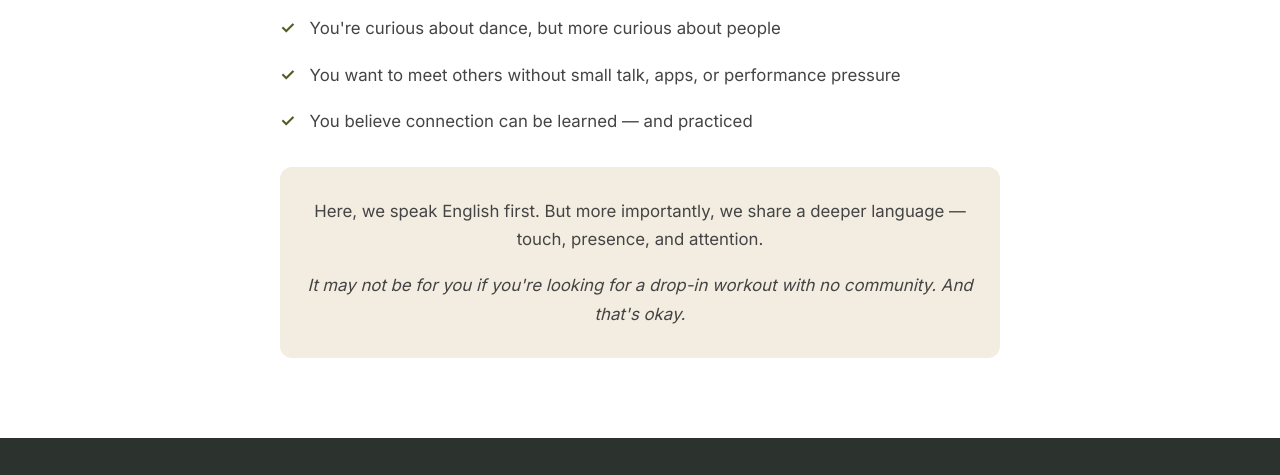
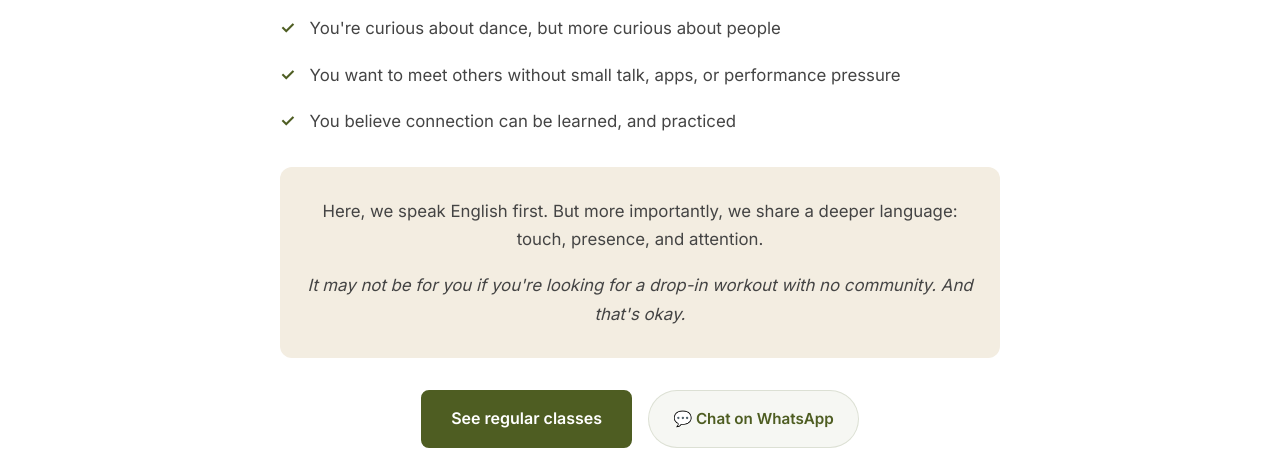
Before and after one commit to VangelisTheodorakis/tango-garden-website, an Astro site: page /pages/the-garden in a window 1280 px wide. Shown: the part 5302-5777 px from the top of the page. Built offline with nearby package versions, Linux system fonts and the light colour scheme; Astro itself is replaced by a stand-in of ours.

Commit message:
Add classes/WhatsApp CTA to the new "Is This For You" section
Also clean the em dashes introduced with it.

Co-Authored-By: Claude Sonnet 5 <noreply@anthropic.com>

```diff
--- a/src/pages/pages/the-garden.astro
+++ b/src/pages/pages/the-garden.astro
@@ -119,11 +119,15 @@ import BaseLayout from '../../layouts/BaseLayout.astro';
       <li>You're comfortable in English, or want a space where language isn't a barrier</li>
       <li>You're curious about dance, but more curious about people</li>
       <li>You want to meet others without small talk, apps, or performance pressure</li>
-      <li>You believe connection can be learned — and practiced</li>
+      <li>You believe connection can be learned, and practiced</li>
     </ul>
     <div class="garden-fit-note">
-      <p>Here, we speak English first. But more importantly, we share a deeper language — touch, presence, and attention.</p>
+      <p>Here, we speak English first. But more importantly, we share a deeper language: touch, presence, and attention.</p>
       <p class="garden-fit-note-italic">It may not be for you if you're looking for a drop-in workout with no community. And that's okay.</p>
+    </div>
+    <div class="garden-fit-cta">
+      <a href="/pages/beginner-course" class="btn-primary">See regular classes</a>
+      <a href="https://wa.me/491602368723?text=Hi!%20I%20have%20a%20question%20before%20joining..." class="btn-ghost">💬 Chat on WhatsApp</a>
     </div>
   </div>
 </section>
@@ -474,6 +478,13 @@ import BaseLayout from '../../layouts/BaseLayout.astro';
       font-style: italic;
       margin-bottom: 0 !important;
     }
+    .garden-fit-cta {
+      display: flex;
+      flex-wrap: wrap;
+      gap: 1rem;
+      justify-content: center;
+      margin-top: 2rem;
+    }
 
     /* Responsive */
     @media (max-width: 768px) {
```
